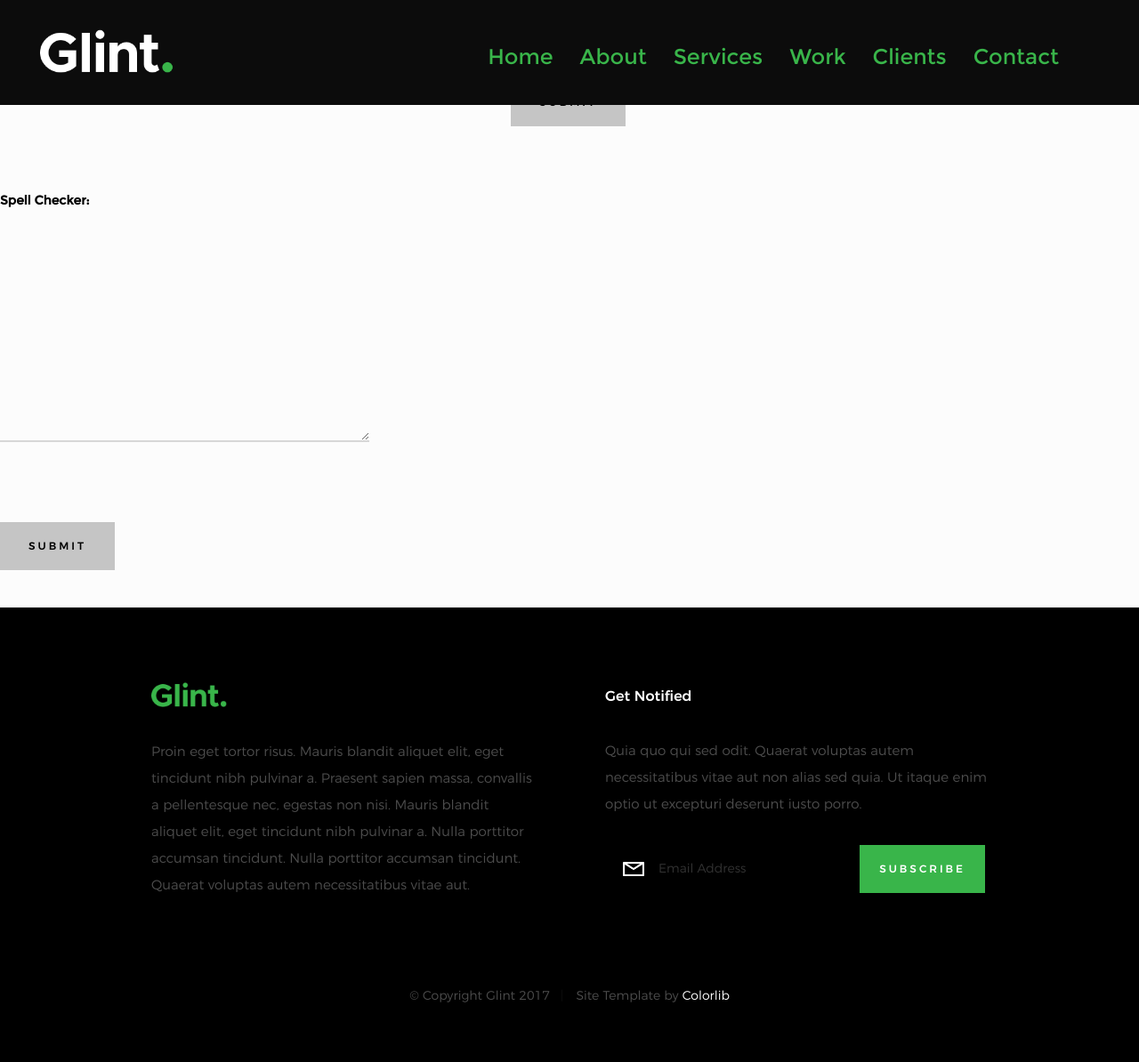
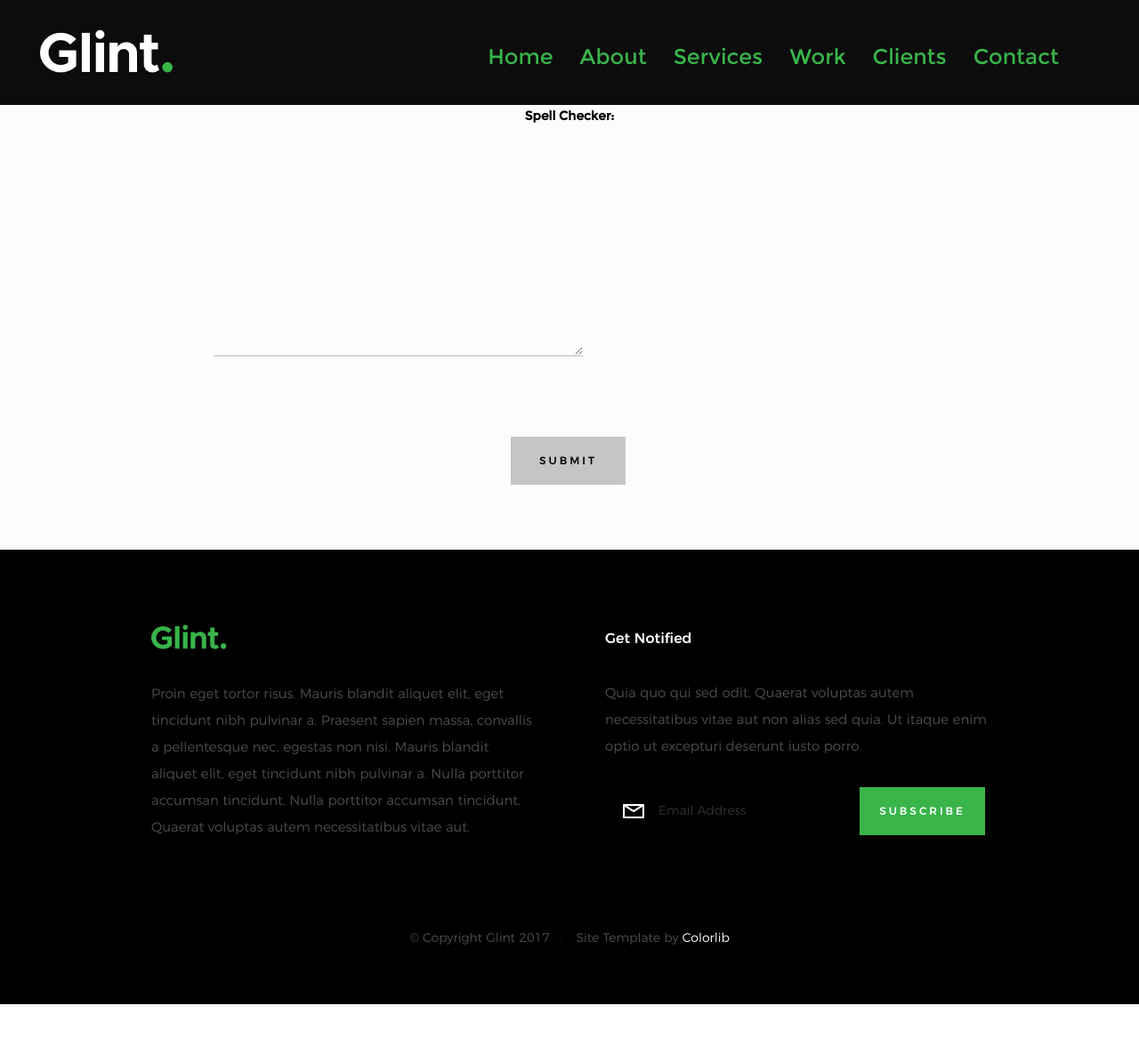
Before and after one commit to fioyedemola1/Corp_website, a Flask app: page /proj2 in a window 1280 px wide. Shown: the whole page at 89% size. After the commit the page ends 1129 px from the top, so only its background shows below. Run offline with Flask 2, Linux system fonts and the light colour scheme; some libraries are stand-ins or nearby versions.

Commit message:
adjusted templates

```diff
--- a/server.py
+++ b/server.py
@@ -27,11 +27,12 @@ def proj2():
     option = ''
     if request.method == 'POST':
         f = request.form['sample']
-        print(f)
-        # word,options = word_corr(f)
-        # content['words'] = word
-        # option = options
-        # print('no')
+
+        word,options = word_corr(f)
+        content['words'] = word
+        option = options
+        print(options)
+        print(content)
         # do logic here
     return render_template('proj2.html', value=content, value2=option)
 
--- a/templates/proj2.html
+++ b/templates/proj2.html
@@ -3,13 +3,10 @@
 
 
 {% block content %}
+<section id="styles" class="s-styles">
+ <div class="row narrow section-intro add-bottom text-center">
 
- <div class="row narrow section-intro add-bottom text-center">
-           <form method="POST" action="" enctype="multipart/form-data">
-          <p><input type="file" name="file"></p>
-          <p><input type="submit" value="Submit"></p>
-        </form>
-     </div>
+
 
 
 
@@ -22,8 +19,8 @@
    <p><input type="submit" value="Submit"></p>
 </form>
 
-
-
+  </div>
+ </section> <!-- end styles -->
 {{ value.words }}
 
 
```
